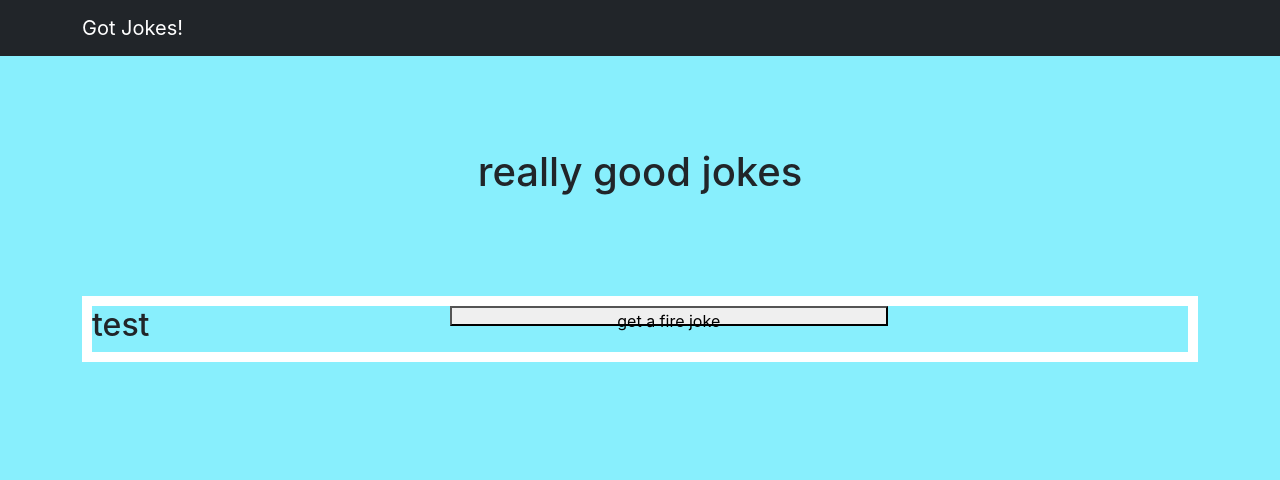
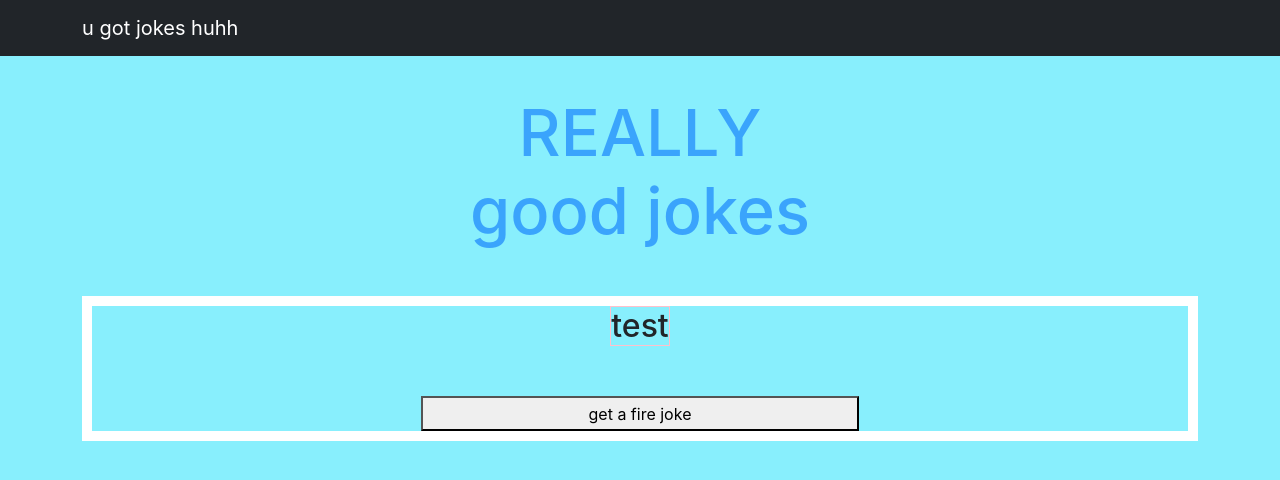
Before and after one commit to skeoswf/LAB-joke-generator-react, a Next.js app: page / in a window 1280 px wide. Shown: the top 480 px of the page. Built offline with nearby package versions, Linux system fonts and the light colour scheme.

Commit message:
Format joke text, title, and adjust heading color

```diff
--- a/components/Intro.js
+++ b/components/Intro.js
@@ -11,7 +11,7 @@ export default function Intro() {
         margin: '0 auto',
       }}
     >
-      <h1>really good jokes</h1>
+      <h1>REALLY good jokes</h1>
 
     </div>
   );
--- a/components/NavBar.js
+++ b/components/NavBar.js
@@ -10,7 +10,7 @@ export default function NavBar() {
     <Navbar collapseOnSelect expand="lg" bg="dark" variant="dark">
       <Container>
         <Link passHref href="/">
-          <Navbar.Brand>Got Jokes!</Navbar.Brand>
+          <Navbar.Brand>u got jokes huhh</Navbar.Brand>
         </Link>
         <Navbar.Toggle aria-controls="responsive-navbar-nav" />
         <Navbar.Collapse id="responsive-navbar-nav">
--- a/styles/globals.css
+++ b/styles/globals.css
@@ -24,14 +24,22 @@ body {
 #jokeContainer {
   border: 10px solid white;
   display: flex;
+  flex-direction: column;
 }
 
 button {
   margin: 0 auto;
   width: 40%;
-  height: 2.5vh;
+  height: 35px;
 }
 
 h2 {
-  display: flex;
+  margin: auto auto 50px auto;
+  display: block;
+  border: 1px solid pink;
 }
+
+h1 {
+  font-size: 65px;
+  color: rgb(58, 164, 252);
+}
```
